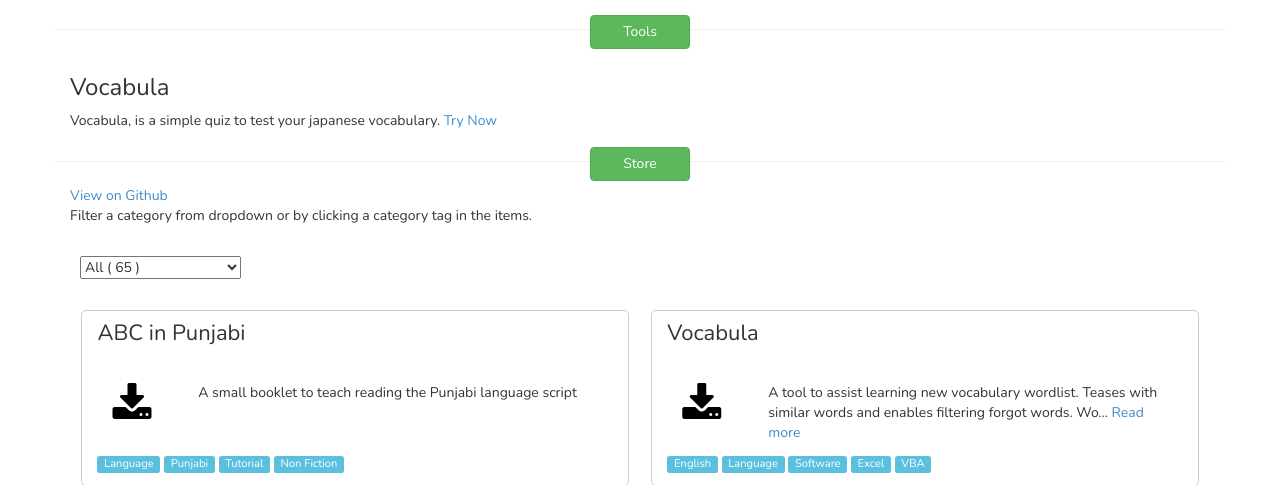
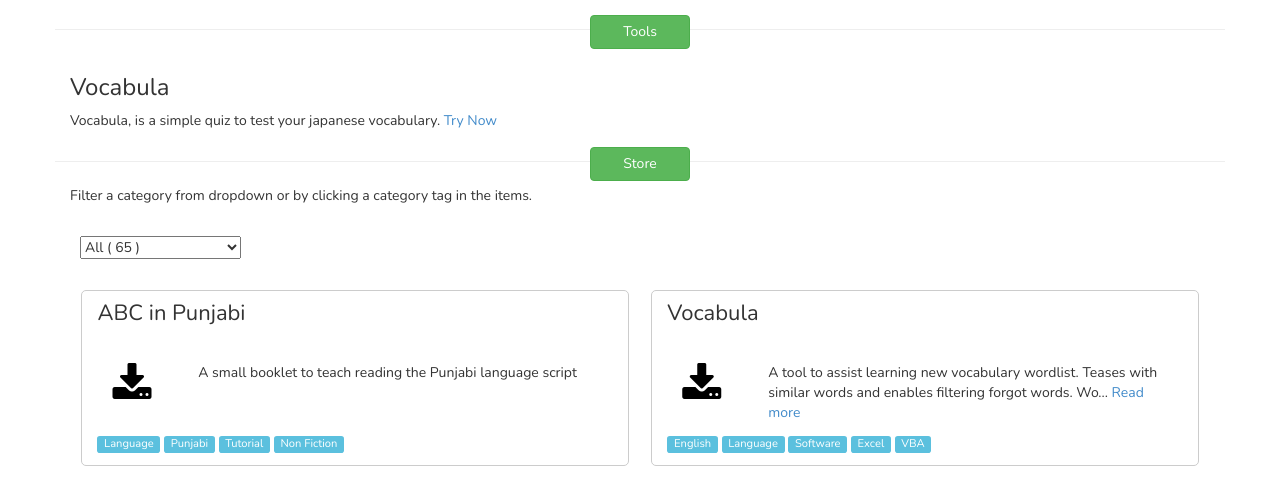
Before and after one commit to amit-aromatic/amitbhola-in, a PHP site: page /phpmail/ in a window 1280 px wide. Shown: the part 249-734 px from the top of the page. Run offline with PHP 8.4, Linux system fonts and the light colour scheme; data comes from the database, SQL or seed files in the repository.

Commit message:
Update index.php

```diff
--- a/index.php
+++ b/index.php
@@ -66,8 +66,8 @@
 				<div class="col-md-12" style="margin-top: -40px;">
 					<span class="btn btn-success" style="margin:5px auto;width:100px;display: block;">Store</span>
 					<p>
-						<a target="_blank" href="https://github.com/amit-aromatic/">View on Github</a>
-						<br>
+<!-- 						<a target="_blank" href="https://github.com/amit-aromatic/">View on Github</a>
+						<br> -->
 						Filter a category from dropdown or by clicking a category tag in the items.
 					</p>
 				</div>
```
